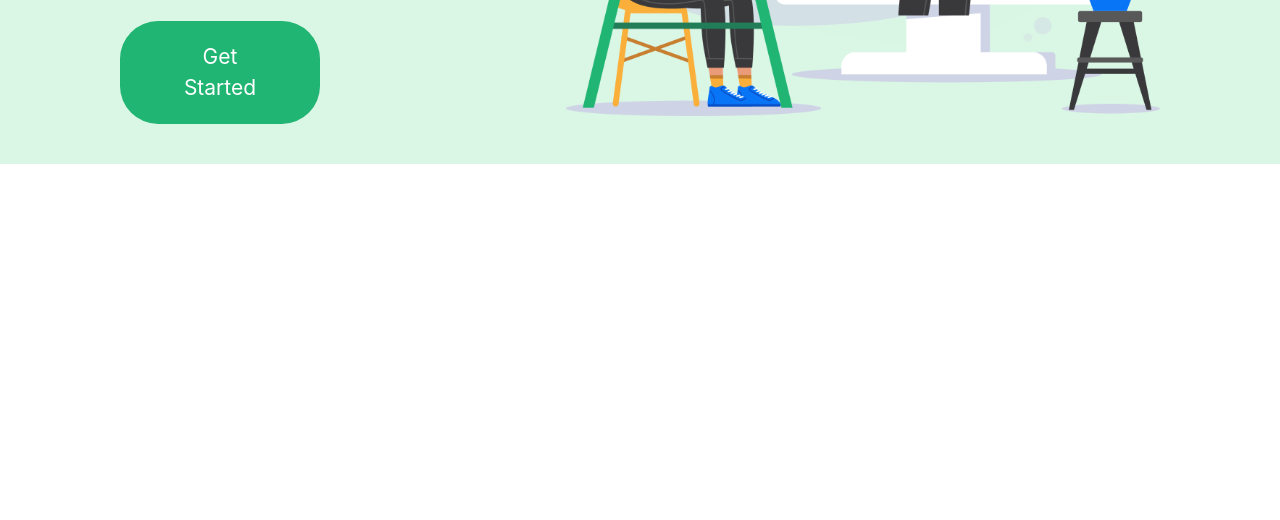
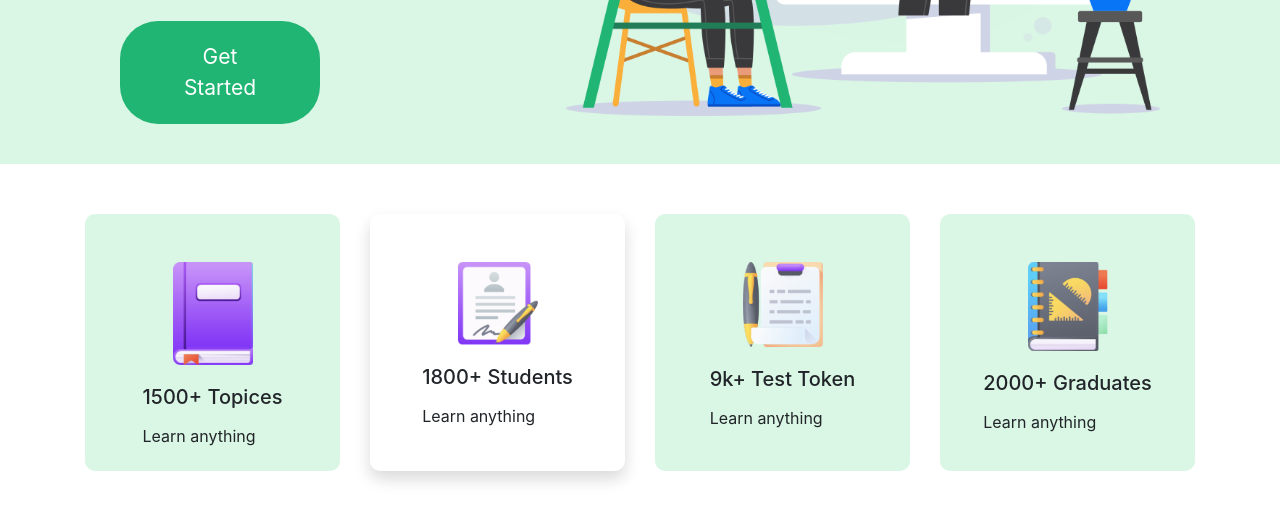
Before and after one commit to Arefin6/e-school, a plain HTML site: page index.html in a window 1280 px wide. Shown: the part 432-952 px from the top of the page. Before the commit the page ends 800 px from the top, so only its background shows below. Drawn offline with nearby package versions, Linux system fonts and the light colour scheme.

Commit message:
info section added

```diff
--- a/index.html
+++ b/index.html
@@ -14,14 +14,14 @@
 
 <body>
     <!--header-->
-    <header id="header">
+    <header id="header" class="bg-light-g">
 
        <div class="container">
          <!--nav-->
 
         <nav class="navbar navbar-expand-lg navbar-light d-flex justify-content-between ">
             <a class="navbar-brand" href="#"><img class="d-block w-25"src="img/ICON/Logo.png" alt=""></a>
-            <button class="navbar-toggler" type="button" data-toggle="collapse" data-target="#navbarNavAltMarkup" aria-controls="navbarNavAltMarkup" aria-expanded="false" aria-label="Toggle navigation">
+            <button class="navbar-toggler ml-auto" type="button" data-toggle="collapse" data-target="#navbarNavAltMarkup" aria-controls="navbarNavAltMarkup" aria-expanded="false" aria-label="Toggle navigation">
               <span class="navbar-toggler-icon"></span>
             </button>
             <div class="collapse navbar-collapse" id="navbarNavAltMarkup">
@@ -50,10 +50,49 @@
                 </div>
             </div>
           </div>
+    </header>
+    <!-- header ended -->
+
+     <section id="info">
+        <div class="container">
+            <div class="card-deck">
+                <div class="card bg-light-g  d-flex  align-items-center pt-5">
+                    <img src="img/ICON/book.png" class="box-img" alt="...">
+                  <div class="card-body ">
+                    <h5 class="card-title">1500+ Topices</h5>
+                    <p class="card-text">Learn anything</p>
+                  </div>
 
 
+                </div>
+                <div class="card d-flex  align-items-center pt-5 shadow">
+                    <img src="img/ICON/Student.png" class="box-img" alt="...">
+                    <div class="card-body">
+                      <h5 class="card-title">1800+ Students</h5>
+                      <p class="card-text">Learn anything</p>
+                    </div>
+                  </div>
+                  <div class="card bg-light-g d-flex  align-items-center pt-5">
+                    <img src="img/ICON/Test.png" class="box-img" alt="...">
+                    <div class="card-body">
+                      <h5 class="card-title">9k+ Test Token </h5>
+                      <p class="card-text">Learn anything</p>
+                    </div>
+                  </div>
+                  <div class="card bg-light-g  align-items-center pt-5">
+                    <img src="img/ICON/Students.png" class="box-img" alt="...">
+                    <div class="card-body">
+                      <h5 class="card-title">2000+ Graduates</h5>
+                      <p class="card-text">Learn anything</p>
+                    </div>
+                  </div>
 
-    </header>
+
+              </div>
+        </div>
+
+
+     </section>
 
 
     <!-- scripts -->
--- a/style.css
+++ b/style.css
@@ -33,10 +33,22 @@ p{
     font-weight:400;
     color:#000 !important;
 }
+.card{
+    border:none;
+    border-radius: 10px;
 
-#header{
+}
+.shadow{
+    box-shadow: 10px 5px 10px lightgray;;
+}
+
+.bg-light-g{
     background: rgb(218, 246, 229);
 }
 .banner{
     padding: 40px 50px;
 }
+.box-img{
+    width:80px;
+
+}
```
